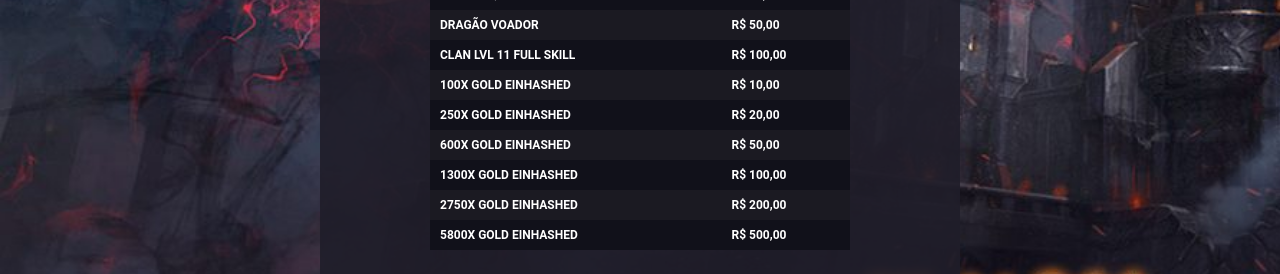
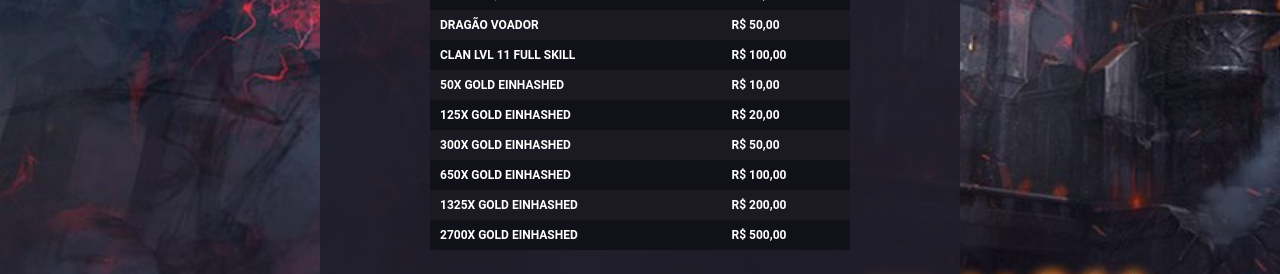
Before and after one commit to fagundesjg/l2warlords-frontend, a React (Create React App) app: page /doacoes in a window 1280 px wide. Shown: the part 524-798 px from the top of the page. Built offline with nearby package versions, Linux system fonts and the light colour scheme.

Commit message:
Updated donates

```diff
--- a/src/pages/Donates/index.js
+++ b/src/pages/Donates/index.js
@@ -15,12 +15,12 @@ export default function Donates() {
 		{ item: "Ring of Queen Ant", value: 30 },
 		{ item: "Dragão Voador", value: 50 },
 		{ item: "Clan LvL 11 Full Skill", value: 100 },
-		{ item: "100x Gold Einhashed", value: 10 },
-		{ item: "250x Gold Einhashed", value: 20 },
-		{ item: "600x Gold Einhashed", value: 50 },
-		{ item: "1300x Gold Einhashed", value: 100 },
-		{ item: "2750x Gold Einhashed", value: 200 },
-		{ item: "5800x Gold Einhashed", value: 500 }
+		{ item: "50x Gold Einhashed", value: 10 },
+		{ item: "125x Gold Einhashed", value: 20 },
+		{ item: "300x Gold Einhashed", value: 50 },
+		{ item: "650x Gold Einhashed", value: 100 },
+		{ item: "1325x Gold Einhashed", value: 200 },
+		{ item: "2700x Gold Einhashed", value: 500 }
 	];
 	return (
 		<Fragment>
```
